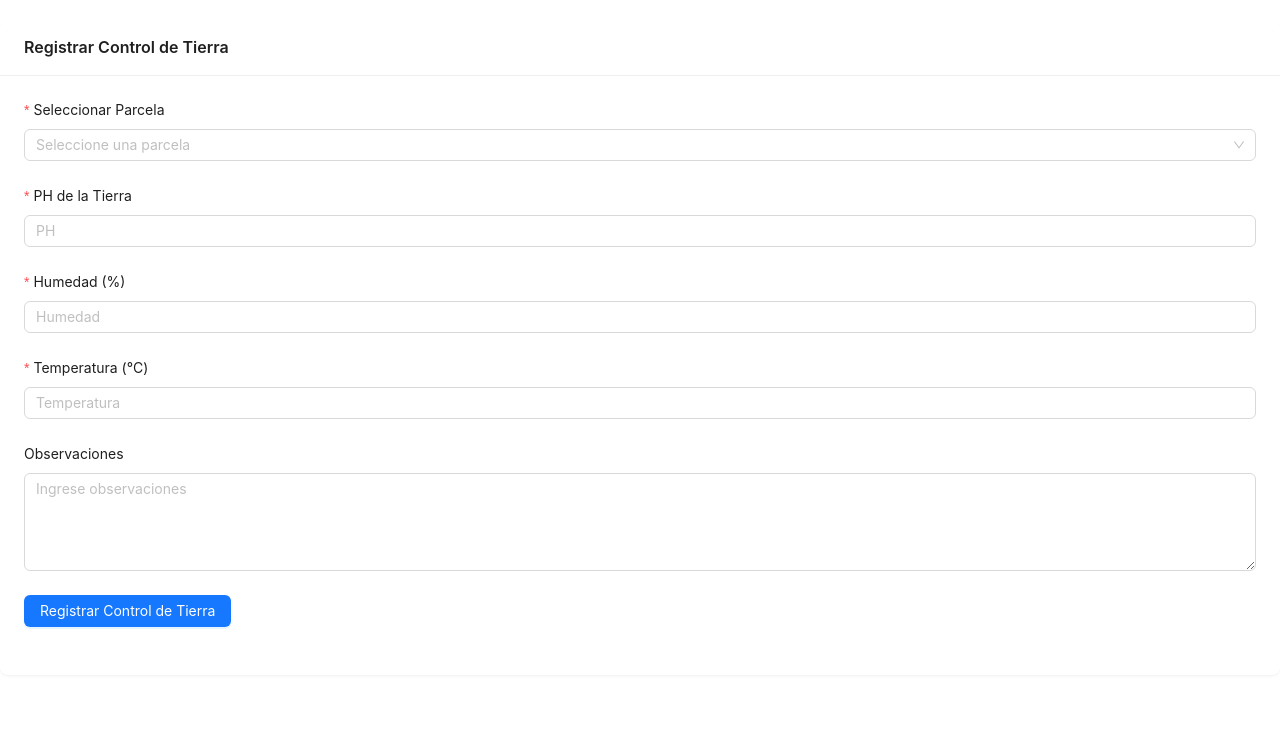
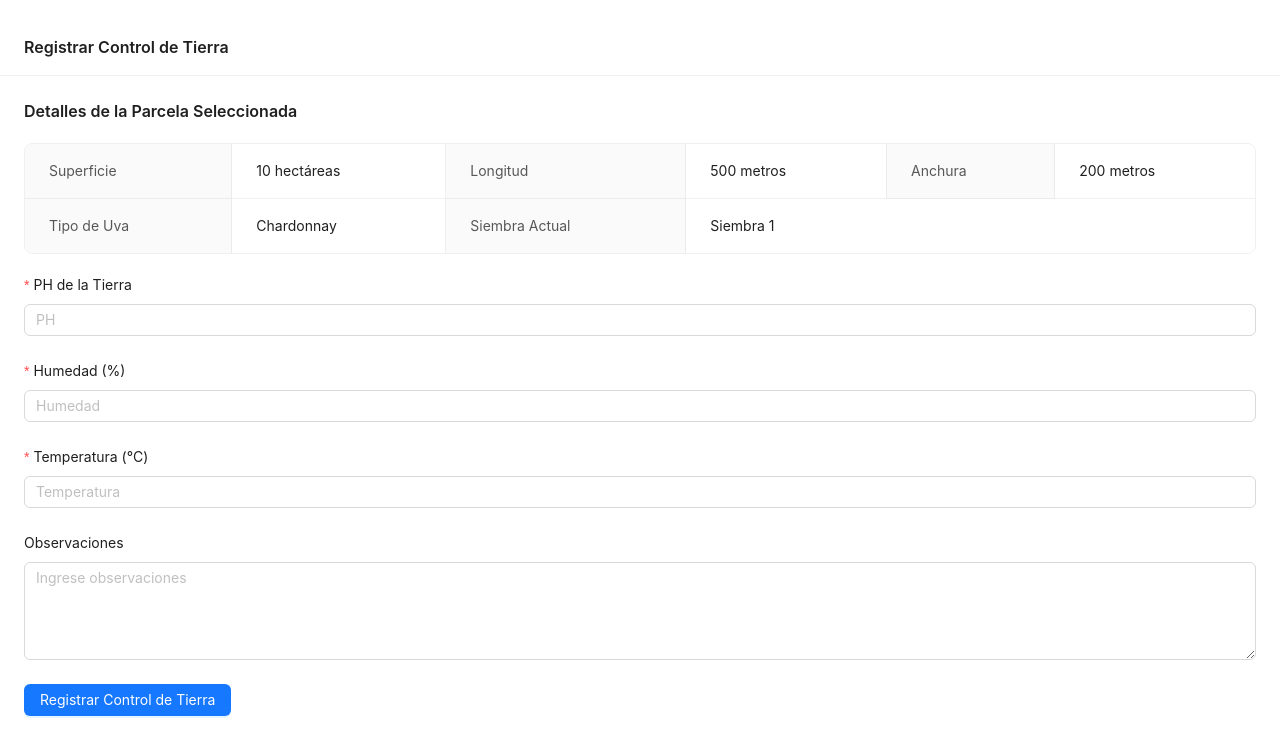
Before and after one commit to jesus-barrera-moran/vino-costero-frontend, a React (Create React App) app: page /create-soil-control/1 in a window 1280 px wide. Shown: the top 756 px of the page. Built offline with nearby package versions, Linux system fonts and the light colour scheme.

Commit message:
Refinar comportamiento de listado y formulario de controles de tierra

```diff
--- a/src/App.js
+++ b/src/App.js
@@ -47,6 +47,9 @@ function App() {
         <Route path="/soil-controls" element={<SoilControlsListWithDetails />} />
 
         {/* Ruta para la creación de controles de tierra */}
+        <Route path="/create-soil-control" element={<SoilControlForm />} />
+
+        {/* Ruta para la edición de controles de tierra */}
         <Route path="/create-soil-control/:id" element={<SoilControlForm />} />
 
         {/* Ruta para la visualización de tipos de uva */}
--- a/src/pages/SoilControlForm.js
+++ b/src/pages/SoilControlForm.js
@@ -1,5 +1,6 @@
-import React, { useState } from 'react';
+import React, { useState, useEffect } from 'react';
 import { Form, InputNumber, Button, Card, Select, Descriptions, Input, message } from 'antd';
+import { useParams } from 'react-router-dom';
 
 // Simulación de datos de parcelas existentes
 const parcelasExistentes = [
@@ -32,8 +33,19 @@ const parcelasExistentes = [
 const RegisterSoilControl = () => {
   const [form] = Form.useForm();
   const [selectedParcela, setSelectedParcela] = useState(null);
+  const { id } = useParams(); // Capturar ID si venimos desde el botón "Crear Control" específico de una parcela
 
-  // Manejar el cambio de parcela seleccionada
+  // Preseleccionar la parcela si venimos desde una específica
+  useEffect(() => {
+    if (id) {
+      const parcela = parcelasExistentes.find((p) => p.id === parseInt(id));
+      if (parcela) {
+        setSelectedParcela(parcela);
+      }
+    }
+  }, [id]);
+
+  // Manejar el cambio de parcela seleccionada (cuando es general)
   const handleParcelaChange = (value) => {
     const parcela = parcelasExistentes.find((p) => p.id === value);
     setSelectedParcela(parcela);
@@ -65,6 +77,8 @@ const RegisterSoilControl = () => {
         name="register-soil-control"
         onFinish={onFinish}
       >
+        {/* Seleccionar parcela solo si no venimos desde una parcela específica */}
+        {!id && (
           <Form.Item
             label="Seleccionar Parcela"
             name="parcela"
@@ -81,7 +95,9 @@ const RegisterSoilControl = () => {
               ))}
             </Select>
           </Form.Item>
+        )}
 
+        {/* Mostrar detalles de la parcela seleccionada */}
         {selectedParcela && (
           <Descriptions title="Detalles de la Parcela Seleccionada" bordered style={{ marginBottom: 20 }}>
             <Descriptions.Item label="Superficie">{selectedParcela.dimensionesActuales.superficie} hectáreas</Descriptions.Item>
@@ -117,7 +133,6 @@ const RegisterSoilControl = () => {
         </Form.Item>
 
         <Form.Item label="Observaciones" name="observaciones">
-          {/* Aquí cambiamos a Input.TextArea en lugar de InputNumber.TextArea */}
           <Input.TextArea placeholder="Ingrese observaciones" rows={4} />
         </Form.Item>
 
--- a/src/pages/SoilControlsListWithDetails.js
+++ b/src/pages/SoilControlsListWithDetails.js
@@ -129,6 +129,9 @@ const ParcelSoilControlOverview = () => {
 
   return (
     <Card title="Visualización de Parcelas y Controles de Tierra" bordered={false} style={{ marginTop: 20 }}>
+      <Button type="primary" style={{ marginBottom: 16 }} onClick={() => navigate('/create-soil-control')}>
+        Crear Control de Tierra
+      </Button>
       <Table
         columns={columns}
         dataSource={parcelasExistentes}
```
Lines whose indentation alone changed are shown as unchanged.
